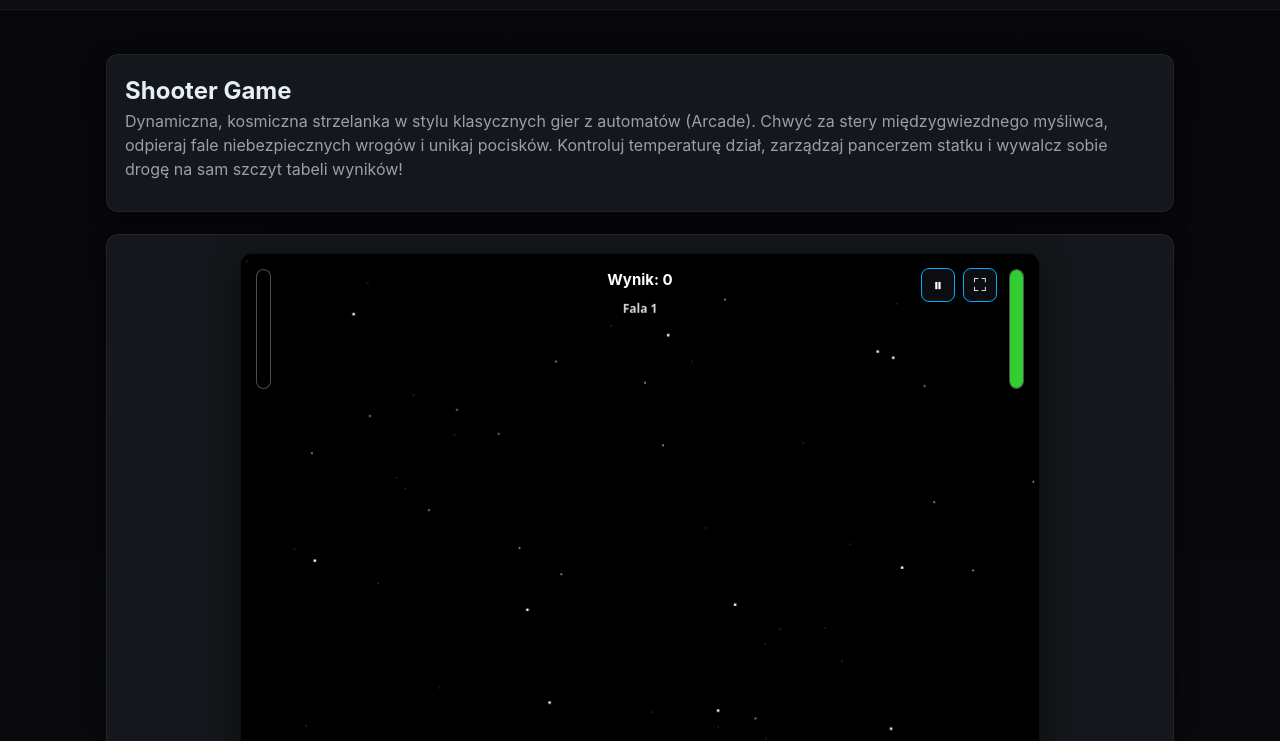
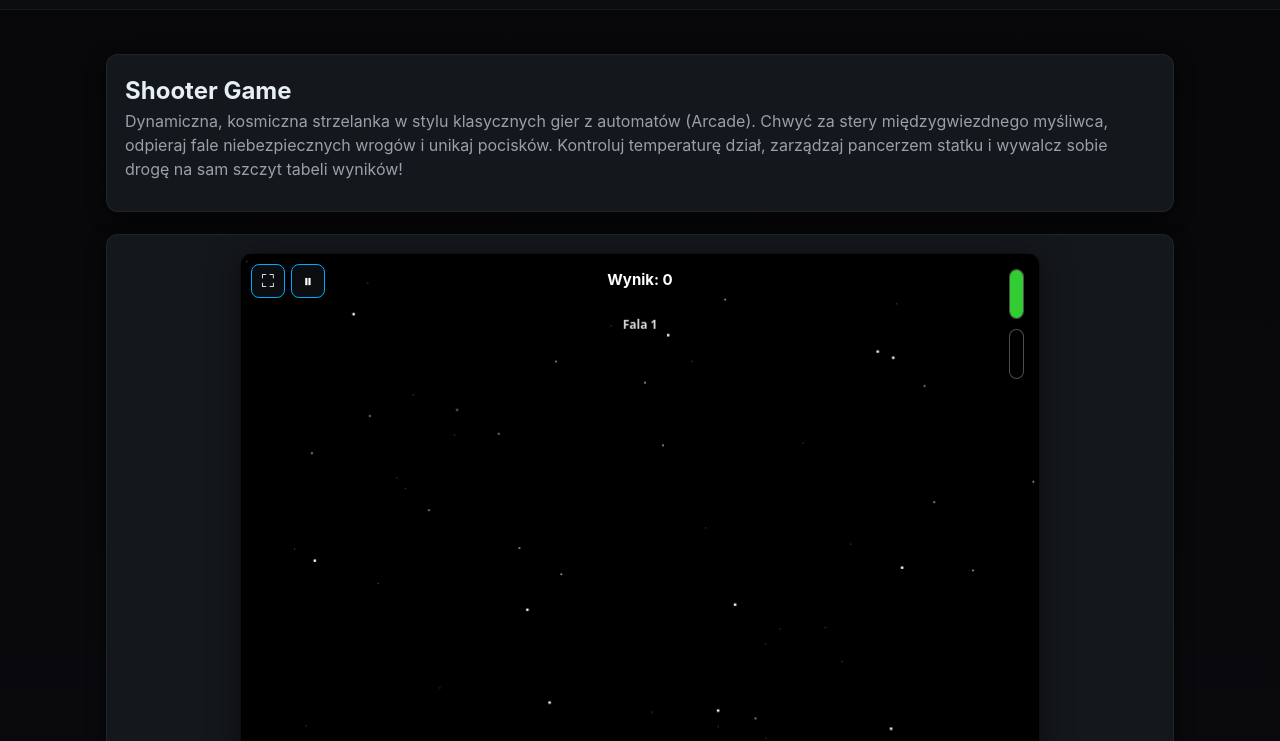
Before and after one commit to Endixendi/endixendi-website, a plain HTML site: page shooter.html in a window 1280 px wide. Both pictures are taken after a click on the button "Start". Shown: the part 59-800 px from the top of the page. Drawn offline with Linux system fonts and the light colour scheme.

Commit message:
Reposition Shooter HUD elements
Move the fullscreen and pause controls, adjust the health and heat bars, and lower wave and combo labels. Document the shared game modules in the README.

```diff
--- a/assets/css/shooter.css
+++ b/assets/css/shooter.css
@@ -1,3 +1,4 @@
+/* ==========================================================================
 /* ==========================================================================
    GŁÓWNE STYLE GRY SHOOTER
    ========================================================================== */
@@ -38,8 +39,8 @@
 
 /* Przycisk Fullscreen (baza w games.css) */
 .fullscreen-btn {
-    top: 14px;
-    right: 42px;
+    top: 10px;
+    left: 10px;
 }
 
 /* ==========================================================================
@@ -58,10 +59,10 @@
 
 #heatBar {
     position: absolute;
-    top: 15px;
-    left: 15px;
+    top: 75px;
+    right: 15px;
     width: 15px;
-    height: 120px;
+    height: 50px;
     background: rgba(0, 0, 0, 0.5);
     border: 1px solid rgba(255, 255, 255, 0.3);
     border-radius: 10px;
@@ -83,7 +84,7 @@
     top: 15px;
     right: 15px;
     width: 15px;
-    height: 120px;
+    height: 50px;
     background: rgba(0, 0, 0, 0.5);
     border: 1px solid rgba(255, 255, 255, 0.3);
     border-radius: 10px;
@@ -380,7 +381,7 @@
     }
 
     #score {
-		top: 15px;
+		top: 5px;
         font-size: 10px;
     }
 }
@@ -415,8 +416,8 @@
 
 /* Przycisk pauzy obok przycisku pełnego ekranu */
 .pause-btn {
-    top: 14px;
-    right: 84px;
+    top: 10px;
+    left: 50px;
 }
 
 .pause-btn:disabled {
@@ -679,7 +680,7 @@
     .shooter-stage:fullscreen #heatBar,
     .shooter-stage.is-fullscreen #healthBar,
     .shooter-stage:fullscreen #healthBar {
-        height: clamp(56px, 34%, 100px);
+        height: clamp(20px, 50%, 50px);
     }
 
     /* menu startowe i podsumowanie w kompaktowej wersji (plansza jest niska) */
--- a/assets/js/shooter.js
+++ b/assets/js/shooter.js
@@ -1367,13 +1367,13 @@
         if (state.wave > 0) {
             ctx.font = 'bold 12px system-ui, sans-serif';
             ctx.fillStyle = 'rgba(255,255,255,0.85)';
-            ctx.fillText('Fala ' + state.wave, V_WIDTH / 2, 56);
+            ctx.fillText('Fala ' + state.wave, V_WIDTH / 2, 72);
         }
         if (state.combo >= 2) {
             const mult = comboMultiplier();
             ctx.font = 'bold ' + (16 + mult * 2) + 'px system-ui, sans-serif';
             ctx.fillStyle = mult >= 4 ? '#ff6b35' : '#ffd24d';
-            ctx.fillText('COMBO x' + mult + ' (' + state.combo + ')', V_WIDTH / 2, 80);
+            ctx.fillText('COMBO x' + mult + ' (' + state.combo + ')', V_WIDTH / 2, 96);
         }
 
         // Pasek życia bossa z nazwą i znacznikami faz
```
Also changed, not shown: 1 other file.
